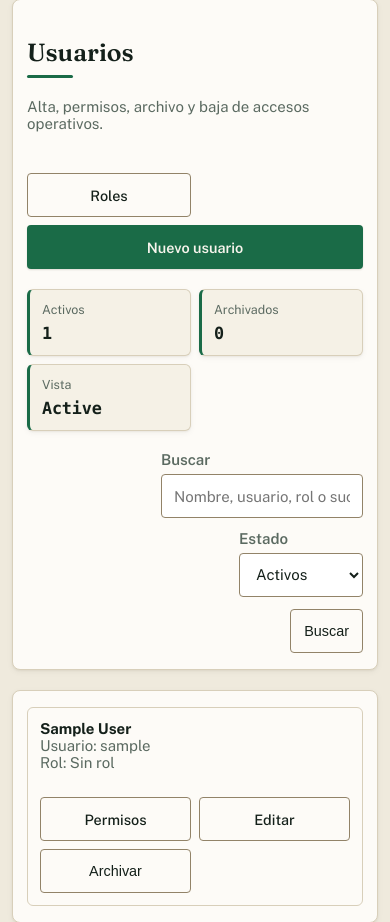
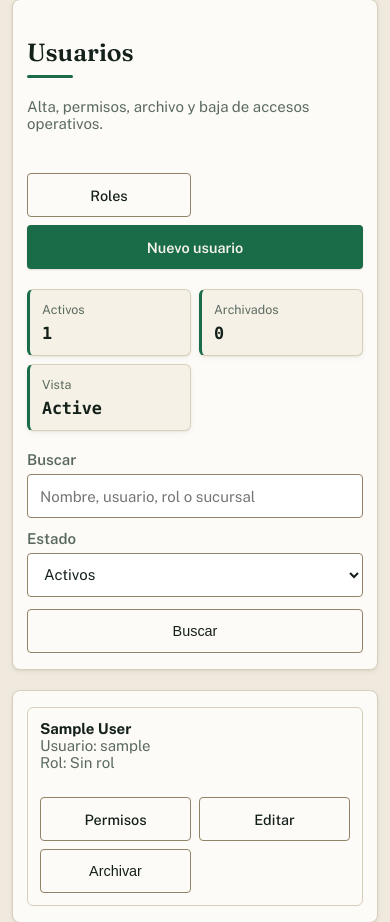
Before and after one commit to Froaky/gerayse1.0, a Django app: page /personal/ in a window 390 px wide. Shown: the part 98-1020 px from the top of the page. Run offline with Django 4.2, Linux system fonts and the light colour scheme; the visitor is signed in with stand-in values (Sample User, id 1); data comes from the database, SQL or seed files in the repository; data that the repository does not hold is empty; parts of the project's set-up code (start-up, migrations or seed data) failed here and were passed over; some libraries are stand-ins or nearby versions; some web fonts are replaced.

Commit message:
feat(ui): filtros de listados a lo ancho en celular (S4)
Usuarios, Personal, Roles y Sucursales tenian el buscador con un
`align-items:end` inline que en celular lo dejaba corrido a la derecha. Pasa a
la clase .row--filtros: en escritorio es el mismo valor; en celular los campos
y el boton van a lo ancho.

Co-Authored-By: Claude Fable 5.1 <noreply@anthropic.com>

```diff
--- a/templates/cashops/layout.html
+++ b/templates/cashops/layout.html
@@ -240,6 +240,7 @@
         margin-top: 12px;
       }
       .row { display: flex; justify-content: space-between; gap: 12px; align-items: center; flex-wrap: wrap; }
+      .row--filtros { align-items: end; }
       .mt-8 { margin-top: 8px; }
       .mt-12 { margin-top: 12px; }
       .mt-16 { margin-top: 16px; }
@@ -686,6 +687,8 @@
           .input, .select, .textarea { min-height: 44px; }
           .row > .button:not(.button-secondary), .row > form > .button:not(.button-secondary) { width: 100%; }
           .list-actions { display: grid; grid-template-columns: repeat(2, minmax(0, 1fr)); gap: 8px; width: 100%; }
+          .row--filtros { align-items: stretch; }
+          .row--filtros > .button-secondary { width: 100%; }
           .list-actions form { display: contents; }
           .list-actions .button:not(.button-secondary) { grid-column: 1 / -1; }
           .list-actions .badge, .list-actions [class*="badge-"] { justify-self: start; }
--- a/templates/cashops/sucursal_list.html
+++ b/templates/cashops/sucursal_list.html
@@ -8,7 +8,7 @@
       </div>
       <a class="button" href="{% url 'cashops:sucursal_create' %}">Nueva sucursal</a>
     </div>
-    <form method="get" class="row mt-16" style="align-items:end;">
+    <form method="get" class="row row--filtros mt-16">
       <div class="field" style="flex:1;">
         <label for="id_q">Buscar</label>
         <input id="id_q" class="input" type="text" name="q" value="{{ query }}" placeholder="Codigo, nombre o razon social">
--- a/templates/users/personal_list.html
+++ b/templates/users/personal_list.html
@@ -8,7 +8,7 @@
       </div>
       <a class="button" href="{% url 'users:personal_create' %}">Nuevo Personal</a>
     </div>
-    <form method="get" class="row mt-16" style="align-items:end;">
+    <form method="get" class="row row--filtros mt-16">
       <div class="field" style="flex:1;">
         <label for="id_q">Buscar</label>
         <input id="id_q" class="input" type="text" name="q" value="{{ query }}" placeholder="Nombre, apellido o rol">
--- a/templates/users/role_list.html
+++ b/templates/users/role_list.html
@@ -14,7 +14,7 @@
       </div>
     </div>
 
-    <form method="get" class="row mt-16" style="align-items:end;">
+    <form method="get" class="row row--filtros mt-16">
       <div class="field" style="flex:1;">
         <label for="id_q">Buscar</label>
         <input id="id_q" class="input" type="text" name="q" value="{{ query }}" placeholder="Código o nombre">
--- a/templates/users/user_list.html
+++ b/templates/users/user_list.html
@@ -29,7 +29,7 @@
       </div>
     </div>
 
-    <form method="get" class="row mt-16" style="align-items:end;">
+    <form method="get" class="row row--filtros mt-16">
       <div class="field" style="flex:1;">
         <label for="id_q">Buscar</label>
         <input id="id_q" class="input" type="text" name="q" value="{{ query }}" placeholder="Nombre, usuario, rol o sucursal">
```
